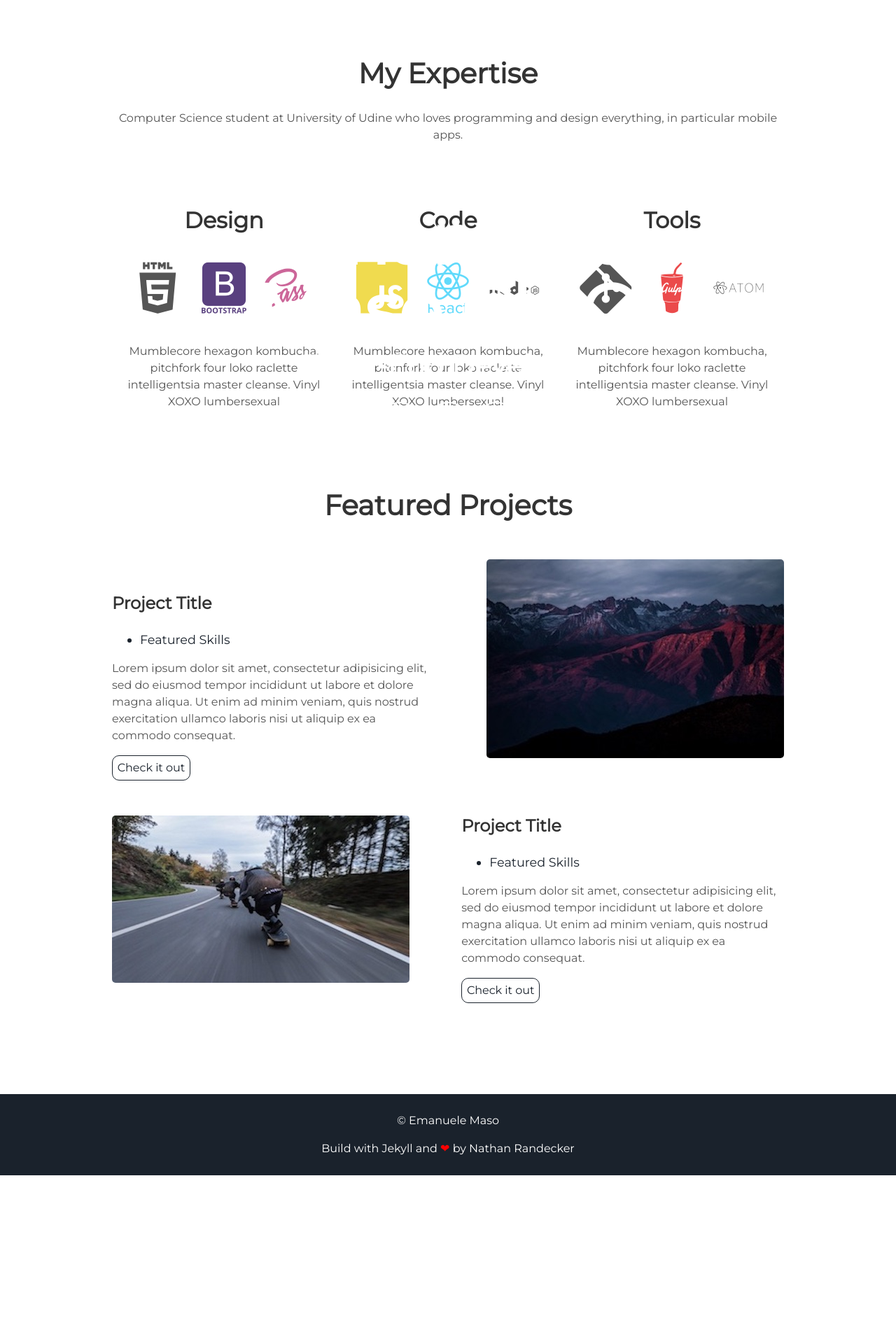
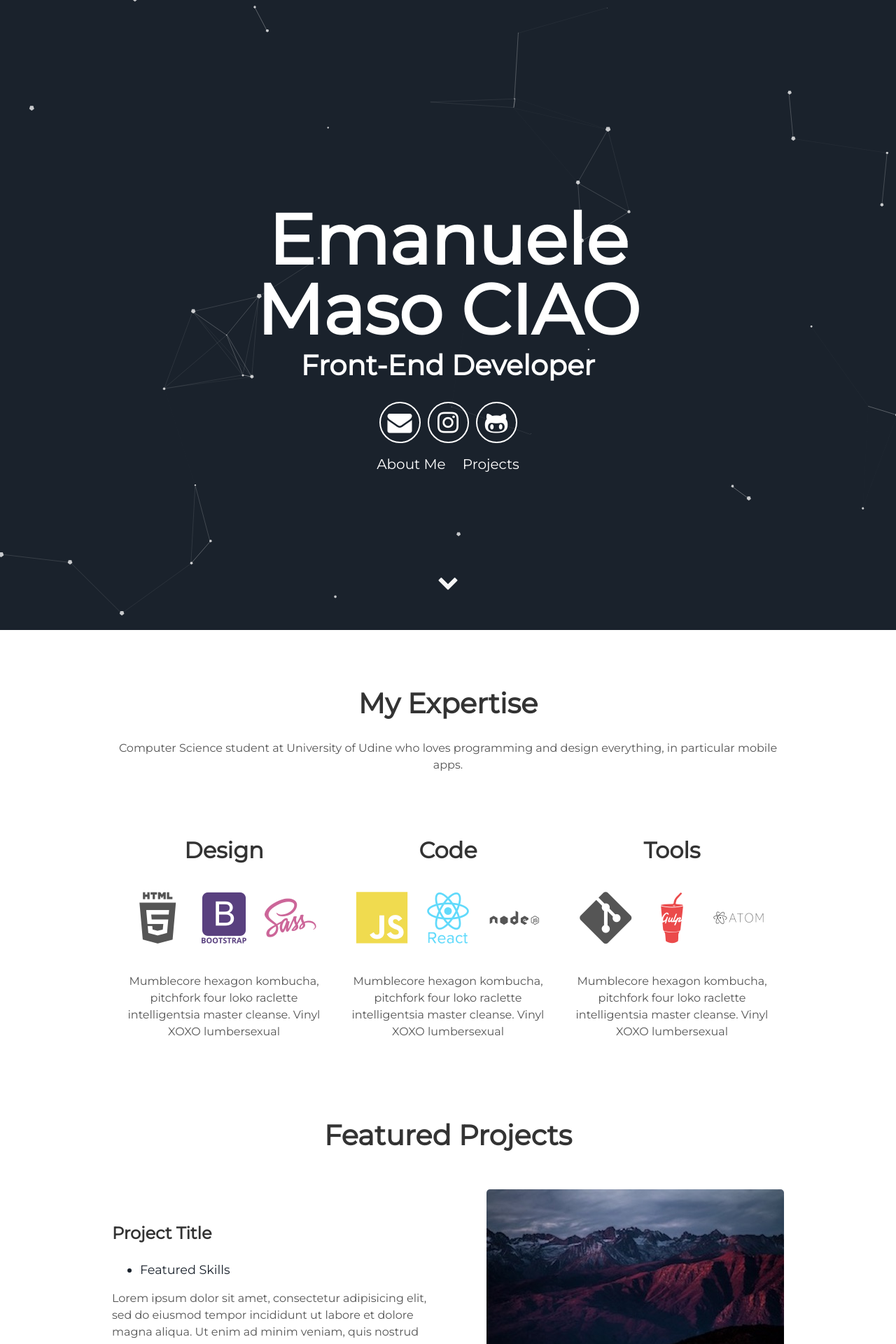
Before and after one commit to ClarkStoro/clarkstoro.github.io, a Jekyll site: the page built from index.html, in a window 1280 px wide. Shown: the top 1920 px of the page at 70% size. Built offline with Jekyll 4.4.1, drawn with Linux system fonts in a browser that asks for light colours; before the commit the page ends 1679 px from its top, so only the background shows below that.

Commit message:
Update header.html

```diff
--- a/_includes/header.html
+++ b/_includes/header.html
@@ -1,4 +1,4 @@
-<div >
+<div id="particles-js">
   <div class="header">
       <h1>
         <span class="site-title">{{site.username}} CIAO</span>
```
